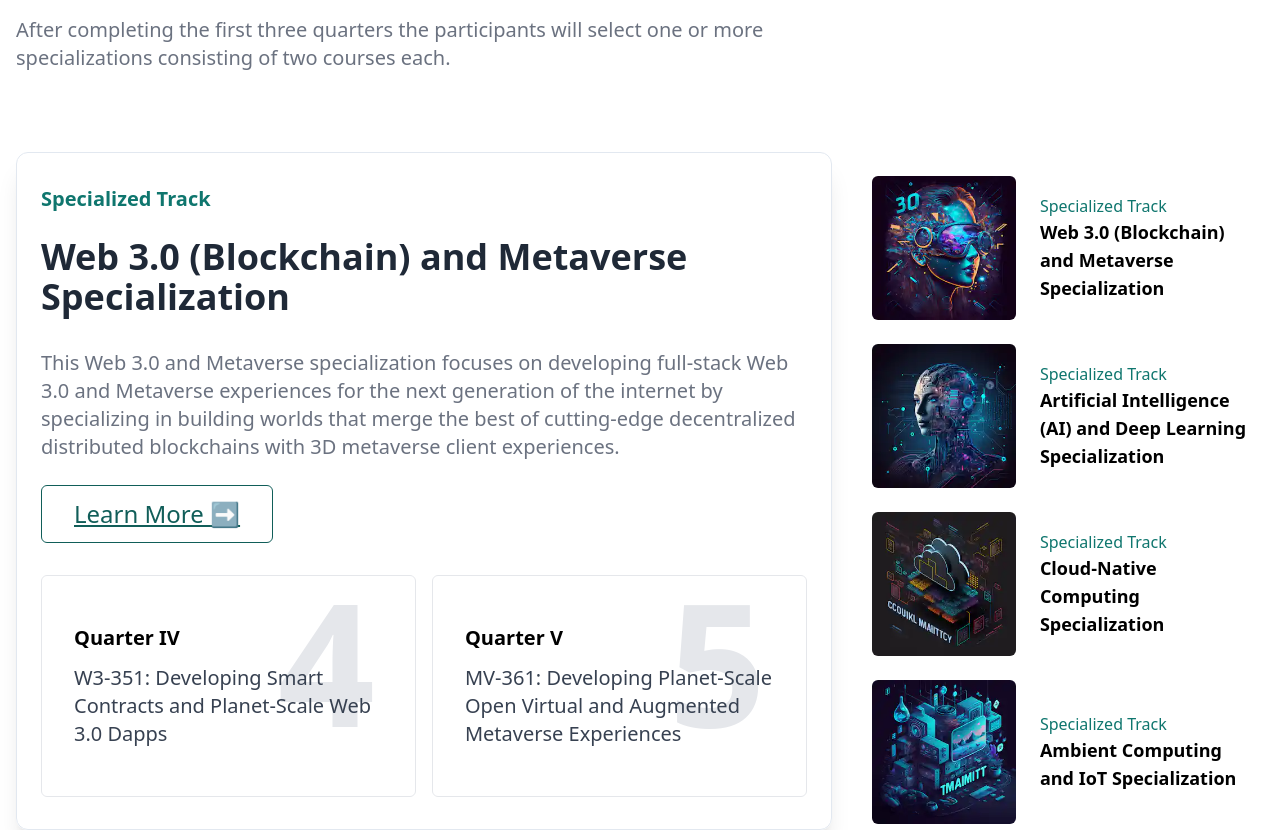
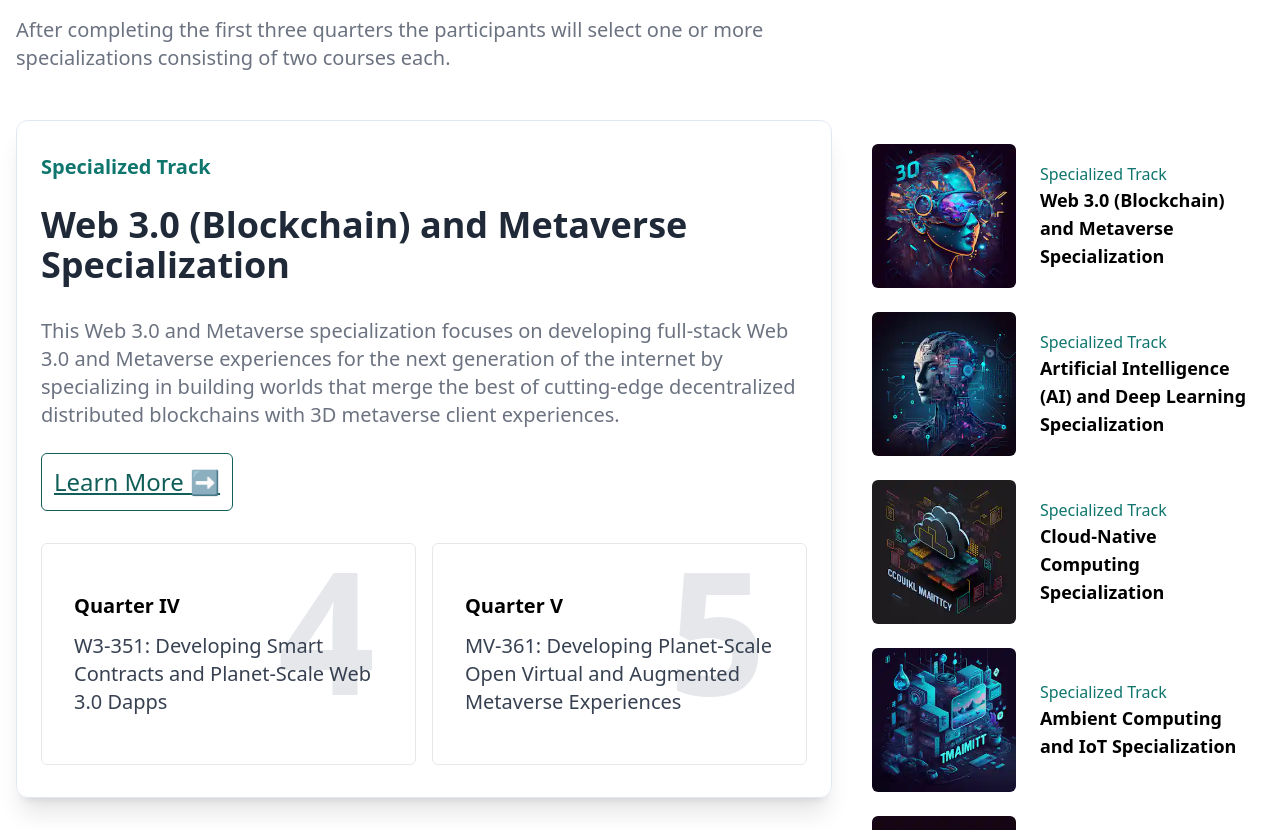
Before and after one commit to SamarSaeed1146/panaverse-dao, a Next.js app: page / in a window 1280 px wide. Shown: the part 1520-2350 px from the top of the page. Built offline with nearby package versions, Linux system fonts and the light colour scheme.

Commit message:
panaverse

```diff
--- a/src/components/widgits/SpecializationCourseTrack.tsx
+++ b/src/components/widgits/SpecializationCourseTrack.tsx
@@ -141,7 +141,7 @@ const SpecializationCourseTrack = () => {
     (items) => items.slug === selectItem
   );
   return (
-    <section className="mt-20">
+    <section className="mt-3 md:mt-12">
       <Wrapper>
         <div className="mt-10 flex flex-col-reverse lg:flex-row gap-x-6 gap-y-8">
           <div className="basis-8/12 shadow-xl sticky top-28 self-start rounded-xl border border-slate-200 py-8 px-6">
@@ -154,7 +154,7 @@ const SpecializationCourseTrack = () => {
             <p className="mt-8 text-gray-500 font-medium text-xl">
               {selectedItemData?.description}
             </p>
-            <button className="mt-6 border border-teal-800 underline text-teal-800 px-8 py-3 text-2xl font-medium rounded-md hover:shadow-xl">
+            <button className="mt-6 border border-teal-800 underline text-teal-800 px-3 py-3 text-2xl font-medium rounded-md hover:shadow-xl">
               Learn More <span>➡️</span>
             </button>
             <div className="flex flex-col md:flex-row gap-4 mt-8 border-none">
```
